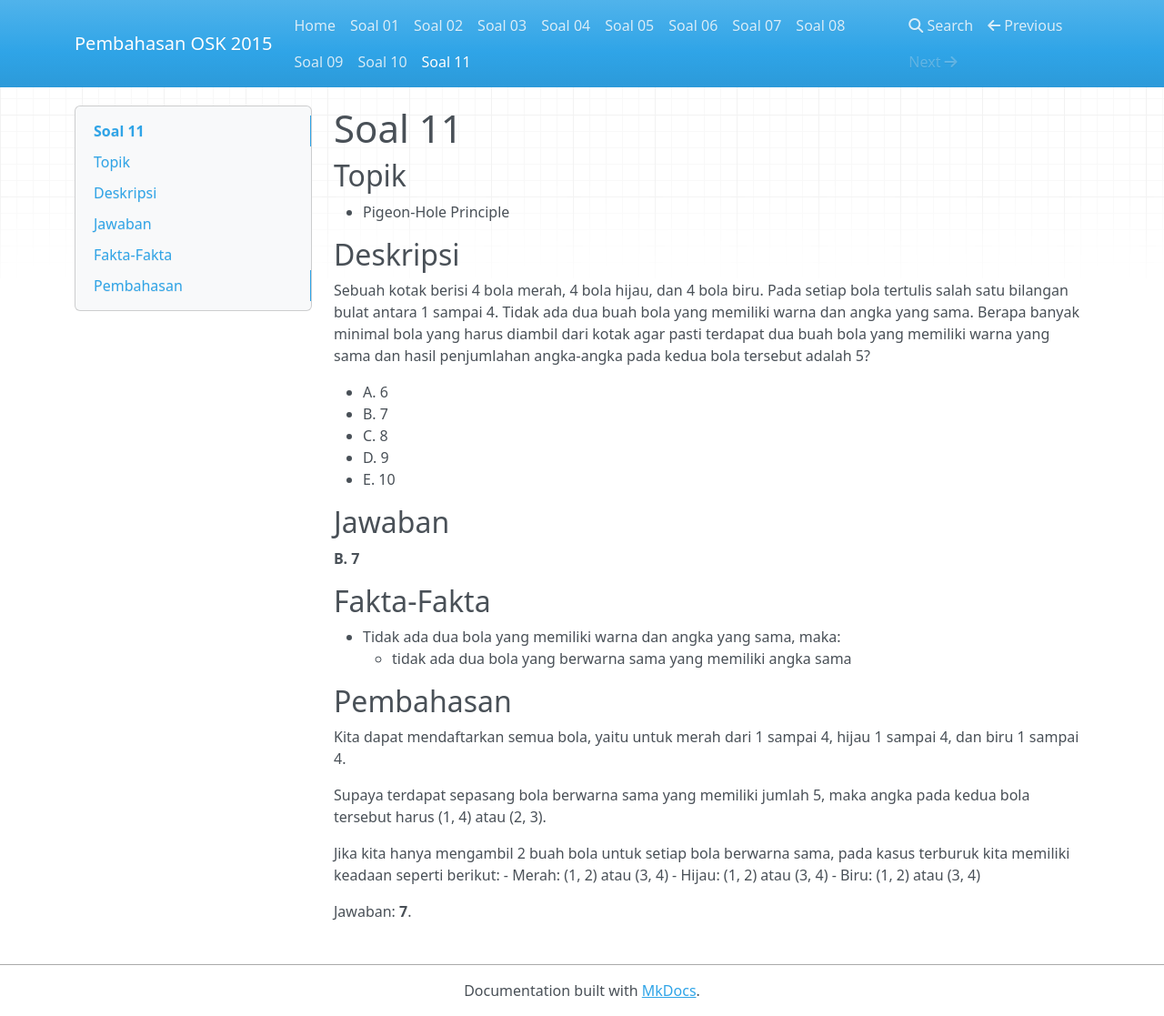
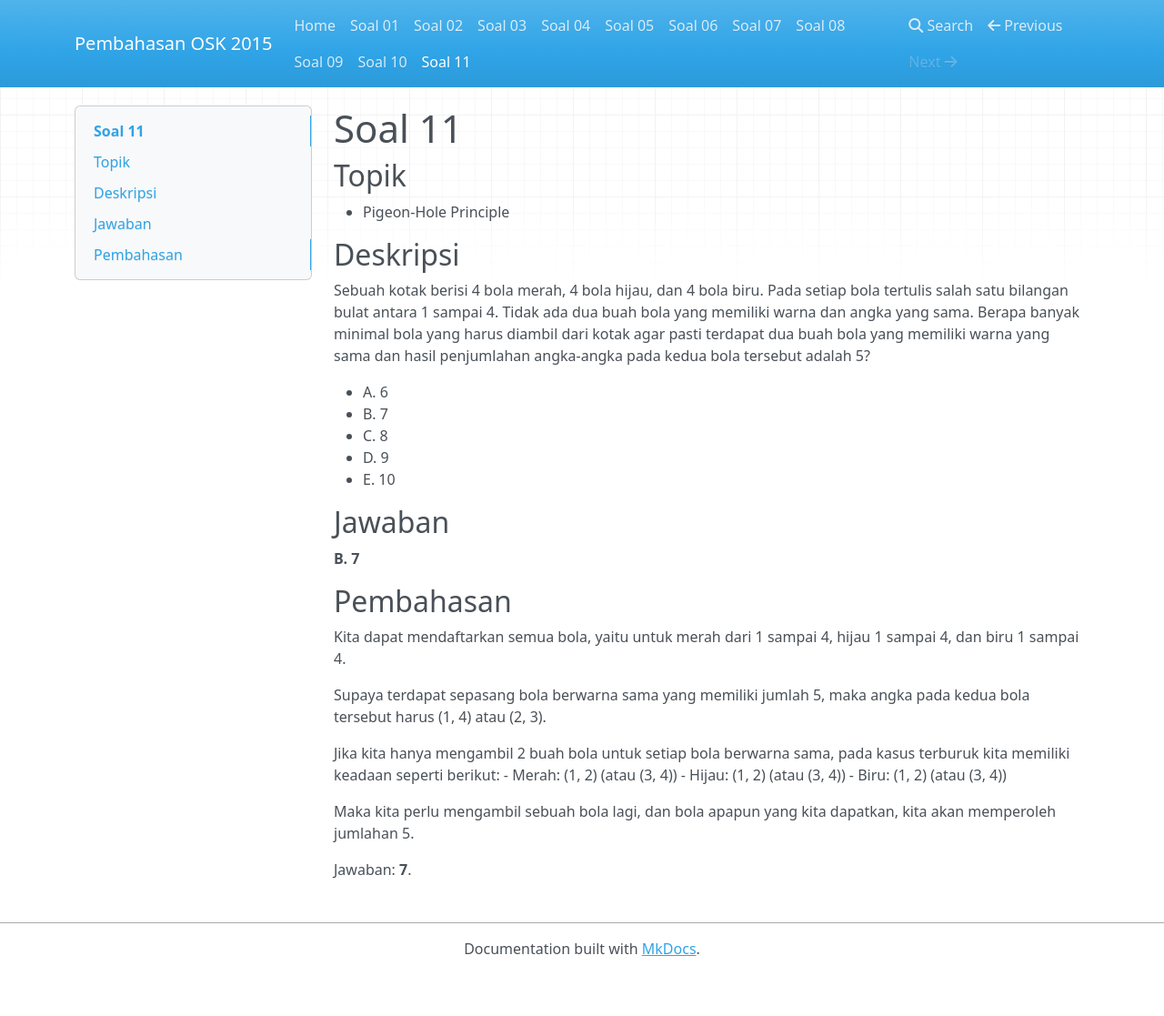
Before and after one commit to alijaya/OSK-2015, an MkDocs documentation site: the page built from docs/Soal 11.md, in a window 1280 px wide and 1117 px high. Shown: the whole window at 91% size. Built offline with MkDocs 1.6.1, drawn with Linux system fonts in a browser that asks for light colours; nearby versions of some CDN libraries; old or Windows-style settings are respelled for this version of MkDocs.

Commit message:
ubah pembahasan

```diff
--- a/docs/Soal 11.md
+++ b/docs/Soal 11.md
@@ -18,11 +18,6 @@ Sebuah kotak berisi 4 bola merah, 4 bola hijau, dan 4 bola biru. Pada setiap bol
 
 **B. 7**
 
-## Fakta-Fakta
-
-* Tidak ada dua bola yang memiliki warna dan angka yang sama, maka:
-	* tidak ada dua bola yang berwarna sama yang memiliki angka sama
-
 ## Pembahasan
 
 Kita dapat mendaftarkan semua bola, yaitu untuk merah dari 1 sampai 4, hijau 1 sampai 4, dan biru 1 sampai 4.
@@ -30,8 +25,10 @@ Kita dapat mendaftarkan semua bola, yaitu untuk merah dari 1 sampai 4, hijau 1 s
 Supaya terdapat sepasang bola berwarna sama yang memiliki jumlah 5, maka angka pada kedua bola tersebut harus (1, 4) atau (2, 3).
 
 Jika kita hanya mengambil 2 buah bola untuk setiap bola berwarna sama, pada kasus terburuk kita memiliki keadaan seperti berikut:
-- Merah: (1, 2) atau (3, 4)
-- Hijau: (1, 2) atau (3, 4)
-- Biru: (1, 2) atau (3, 4)
+- Merah: (1, 2) (atau (3, 4))
+- Hijau: (1, 2) (atau (3, 4))
+- Biru: (1, 2) (atau (3, 4))
+
+Maka kita perlu mengambil sebuah bola lagi, dan bola apapun yang kita dapatkan, kita akan memperoleh jumlahan 5.
 
 Jawaban: **7**.
```
